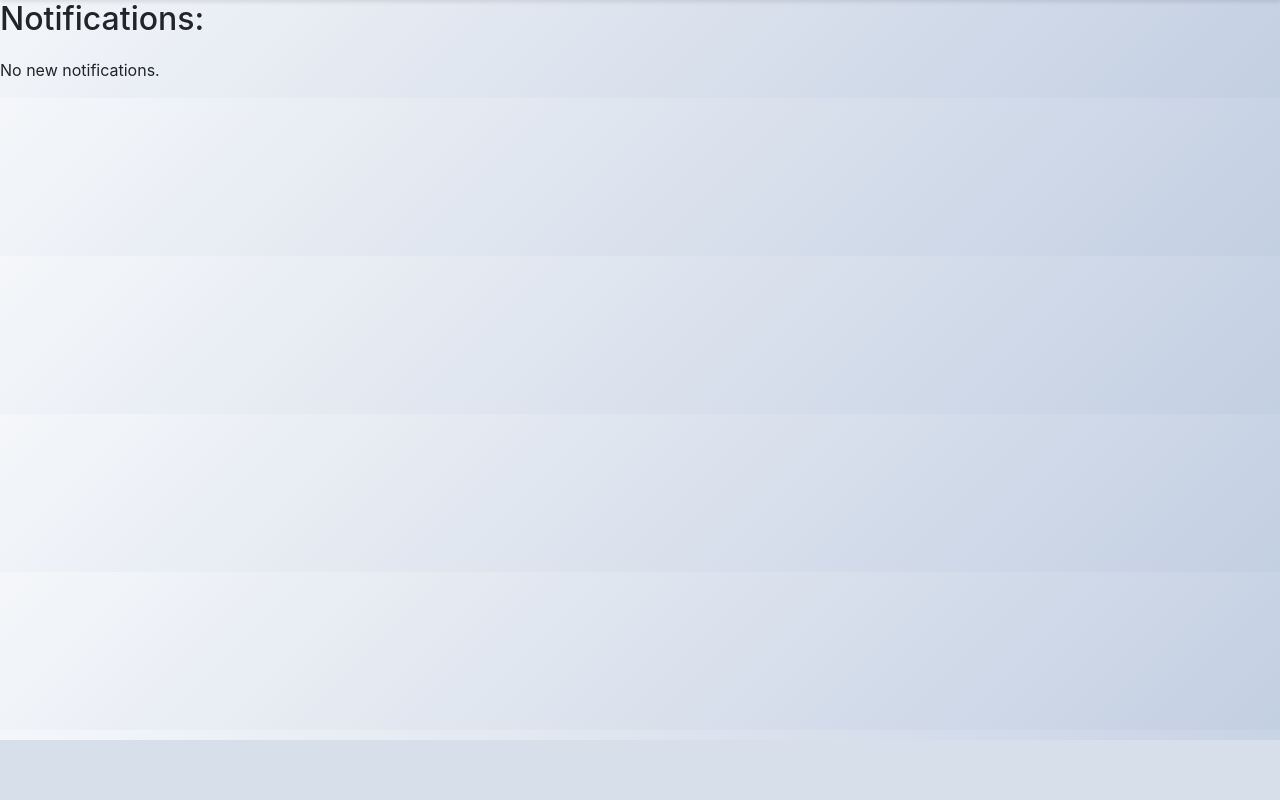
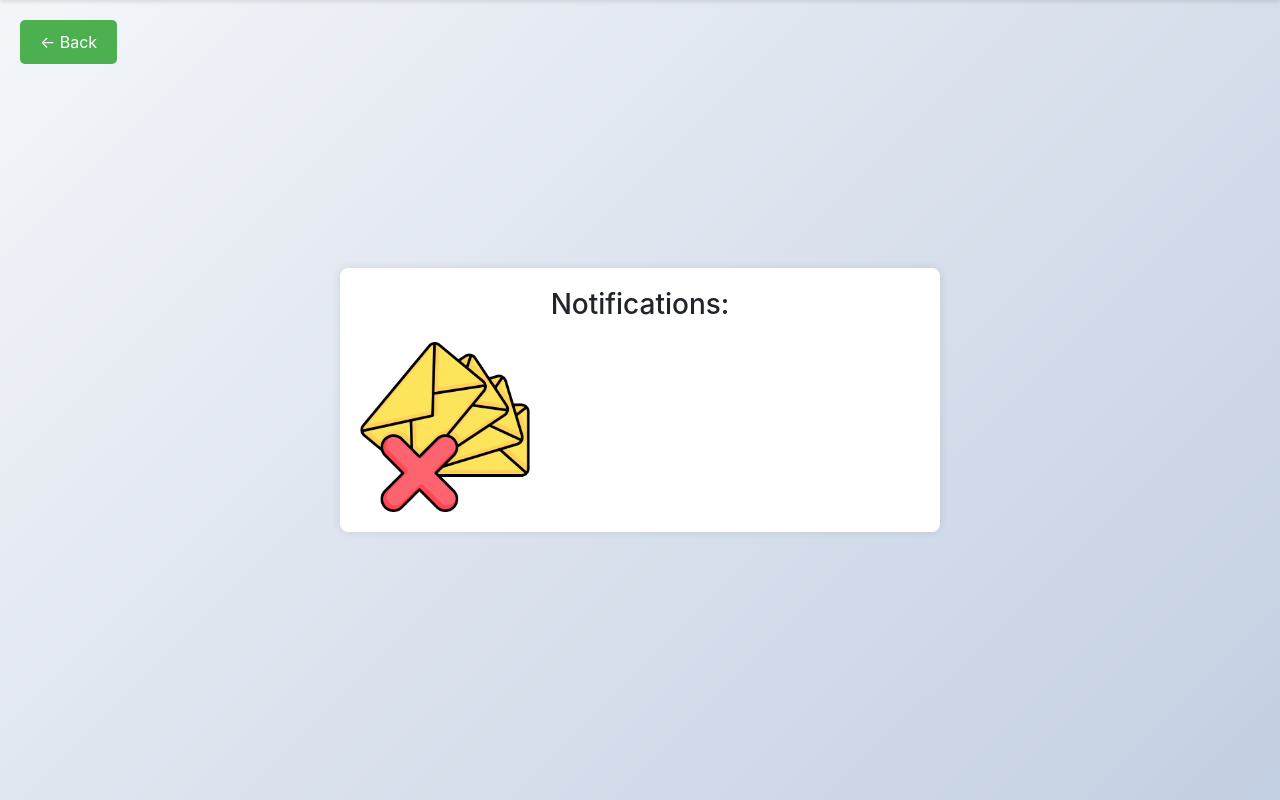
Before and after one commit to ch-fano/findLessons, a Django app: page /profile/notification/ in a window 1280 px wide. Shown: the part 60-860 px from the top of the page. Before the commit the page ends 800 px from the top, so only its background shows below. Run offline with Django 5.2, Linux system fonts and the light colour scheme; a user stored in the database is signed in; data comes from the database, SQL or seed files in the repository; both versions use the stored data as it was after the commit; some libraries are stand-ins or nearby versions.

Commit message:
notifications almost finished

```diff
--- a/user_profile/templates/user_profile/news_list.html
+++ b/user_profile/templates/user_profile/news_list.html
@@ -1,10 +1,32 @@
 {% extends 'base.html' %}
+{% load static %}
+
+{% block title %} {{ title }} {% endblock %}
 
 {% block head %}
     {{ block.super }}
     <style>
+        .page-container {
+            display: flex;
+            flex-direction: column;
+            justify-content: center;
+            align-items: center;
+            padding: 20px;
+            min-height: 100vh;
+        }
+        h3 {
+            margin-bottom: 20px;
+            text-align: center;
+        }
         .notifications-container {
-            margin-top: 20px;
+            width: 100%;
+            max-width: 600px;
+            max-height: 70vh;
+            overflow-y: auto;
+            background-color: #ffffff;
+            border-radius: 8px;
+            box-shadow: 0 0 10px rgba(0, 0, 0, 0.1);
+            padding: 20px;
         }
         .notification-box {
             display: flex;
@@ -42,12 +64,19 @@
         .close-button:hover {
             color: #cc0000;
         }
+        .no-news-img{
+            width: 170px;
+            height: 170px;
+        }
     </style>
 {% endblock %}
 
 {% block content %}
-    <h2>Notifications:</h2>
+
+    <input type="button" value="← Back" onClick="window.location.href='{% url 'user_profile:profile' %}';" class="btn-custom back-button">
+    <div class="page-container">
         <div class="notifications-container">
+            <h3>Notifications:</h3>
             {% for notification in news %}
                 <div class="notification-box">
                     <div class="notification-content">
@@ -55,11 +84,12 @@
                         <p class="notification-message">{{ notification.message }}</p>
                     </div>
                     <div class="notification-close">
-                    <a href="{% url 'notification_delete_url' notification.id %}" class="close-button">X</a>
+                        <a href="{% url 'user_profile:delete-notification' notification.id %}" class="close-button" style="text-decoration: none;">X</a>
                     </div>
                 </div>
             {% empty %}
-            <p>No new notifications.</p>
+                 <img id="no-news" class="no-news-img" src="{% static 'imgs/no_news.png' %}" alt="No news">
             {% endfor %}
         </div>
+    </div>
 {% endblock %}
--- a/user_profile/urls.py
+++ b/user_profile/urls.py
@@ -24,5 +24,6 @@ urlpatterns = [
     path('view/<int:pk>', view_profile, name='view-profile'),
     path('set/', ProfileUpdateView.as_view(), name='set-profile'),
     path('set/teacher/', TeacherUpdateView.as_view(), name='set-teacher'),
-    path('notification/', get_news, name='view-notification'),
+    path('notification/', get_notifications, name='view-notification'),
+    path('notification/delete/<int:pk>', delete_notification, name='delete-notification'),
 ]
--- a/user_profile/views.py
+++ b/user_profile/views.py
@@ -1,14 +1,14 @@
 from django.http import Http404
 from django.urls import reverse_lazy
 from django.utils import timezone
-from django.views.generic.edit import UpdateView
+from django.views.generic.edit import UpdateView, DeleteView
 from django.contrib.auth.mixins import LoginRequiredMixin
 from braces.views import GroupRequiredMixin
 from django.contrib.auth.decorators import login_required
-from django.shortcuts import render, get_object_or_404
+from django.shortcuts import render, get_object_or_404, redirect
 
 from reservation.models import Lesson, Rating
-from .models import Profile, Teacher
+from .models import *
 from .forms import ProfileForm, TeacherForm
 
 # Create your views here.view
@@ -111,7 +111,17 @@ class TeacherUpdateView(GroupRequiredMixin, UpdateView):
         return get_object_or_404(Teacher, profile=profile)
 
 
-def get_news(request):
+def get_notifications(request):
     notifications = request.user.profile.notifications.all()
+    for n in notifications:
+        n.read = True
 
-    return render(request, template_name='user_profile/news_list.html', context={'title': 'View notifications', 'news': notifications})
+    ctx = {'title': 'View notifications', 'news': notifications}
+
+    return render(request, template_name='user_profile/news_list.html', context=ctx)
+
+
+@login_required
+def delete_notification(request, pk):
+    Notification.objects.get(pk=pk).delete()
+    return redirect('user_profile:view-notification')
```
Also changed, not shown: reservation/views.py (+10 -10 lines), db.sqlite3, static/imgs/no_news.png (added). Lines whose indentation alone changed are shown as unchanged.
